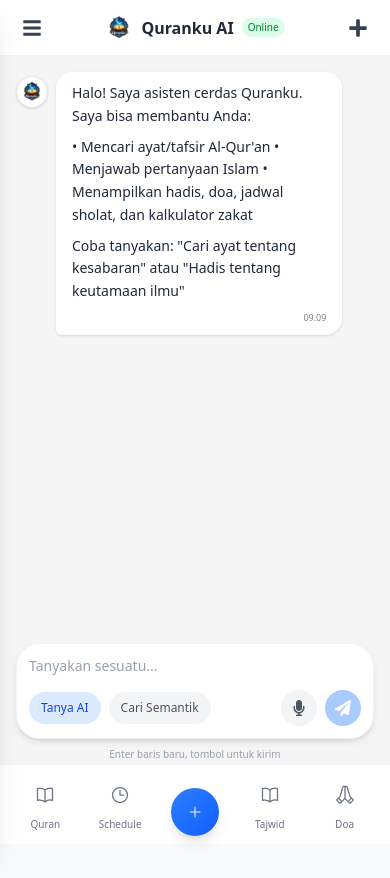
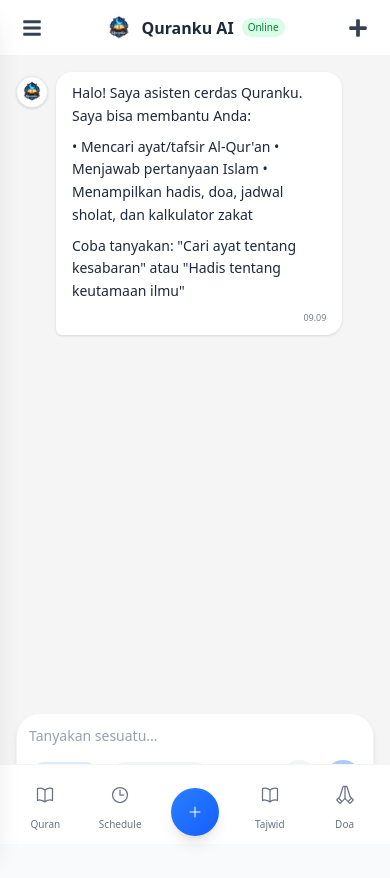
Before and after one commit to OmniCore-Best/quranku, a Next.js app: page /quranku-ai in a window 390 px wide. Shown: the top 878 px of the page. Built offline with nearby package versions, Linux system fonts and the light colour scheme.

Commit message:
fix: lock chat layout with h-dvh and isolated scroll
- Use h-dvh instead of min-h-screen to respect dynamic viewport
- Keep chat area scrollable with flex-1 and overflow-y-auto
- Reduce bottom padding to 128px since input is fixed
- Prevents keyboard from pushing entire chat UI on mobile

```diff
--- a/app/quranku-ai/page.tsx
+++ b/app/quranku-ai/page.tsx
@@ -695,7 +695,7 @@ export default function QurankuAIPage() {
   // Render UI utama
   // ----------------------------------------------------------------------
   return (
-    <div className="min-h-screen bg-[#F5F5F5] flex flex-col relative">
+    <div className="h-dvh bg-[#F5F5F5] flex flex-col relative">
       {/* Sidebar overlay */}
       {showSidebar && (
         <div className="fixed inset-0 z-30 bg-black bg-opacity-40" onClick={() => setShowSidebar(false)} />
@@ -752,7 +752,7 @@ export default function QurankuAIPage() {
       </div>
 
       {/* Header sticky */}
-      <div className="h-14 px-4 flex items-center justify-between bg-white border-b border-gray-100 sticky top-0 z-20">
+      <div className="h-14 px-4 flex items-center justify-between bg-white border-b border-gray-100 sticky top-0 z-20 flex-shrink-0">
         <button onClick={() => setShowSidebar(true)} className="w-8 h-8 rounded-full flex items-center justify-center hover:bg-gray-100">
           <FaBars className="w-5 h-5 text-gray-700" />
         </button>
@@ -784,8 +784,8 @@ export default function QurankuAIPage() {
         </button>
       </div>
 
-      {/* Area konten (chat atau hasil semantic) */}
-      <div className="flex-1 overflow-y-auto p-4 space-y-3 pb-[160px]">
+      {/* Area konten (chat atau hasil semantic) – scroll mandiri */}
+      <div className="flex-1 overflow-y-auto p-4 space-y-3 pb-32">
         {mode === 'chat' ? (
           <>
             {messages.map((msg) => (
@@ -880,8 +880,8 @@ export default function QurankuAIPage() {
         )}
       </div>
 
-      {/* Input area */}
-      <div className="fixed left-0 right-0 bottom-[70px] z-20 bg-transparent px-4 py-3">
+      {/* Input area fixed – tidak ikut scroll */}
+      <div className="fixed left-0 right-0 bottom-0 z-20 bg-transparent px-4 py-3">
         <div className="bg-white rounded-3xl shadow-md border border-gray-100 p-3">
           <textarea
             ref={inputRef}
```
